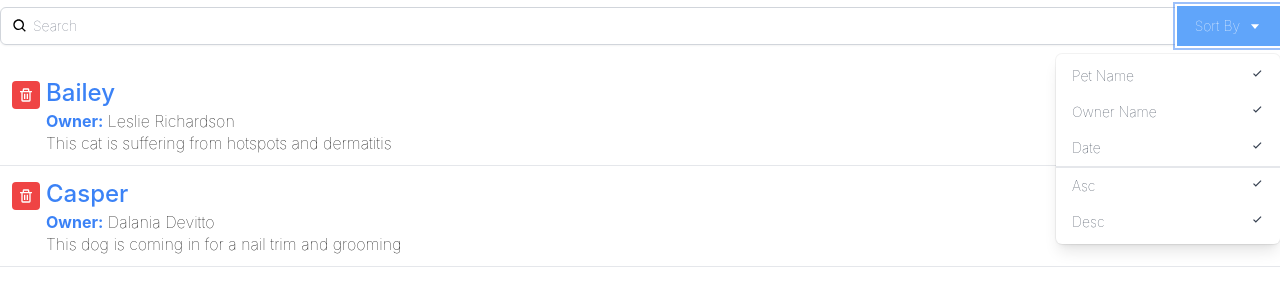
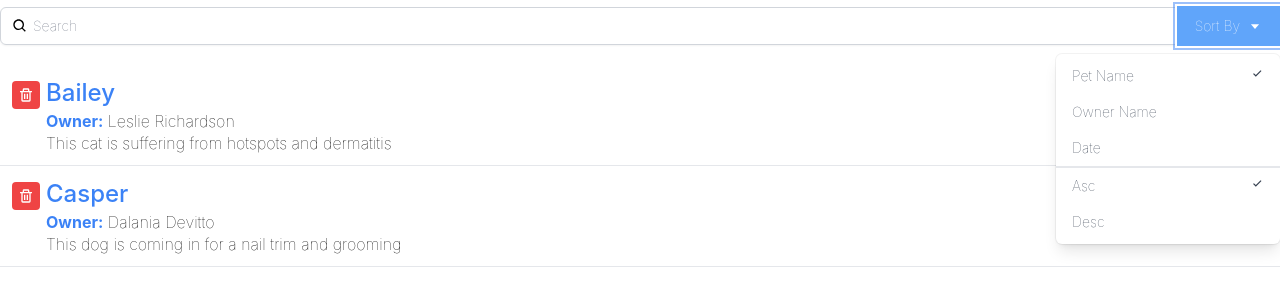
Before and after one commit to daramayo90/appointments-tailwind, a React (Create React App) app: page / in a window 1280 px wide. Both pictures are taken after a click on the button "Sort By". Shown: the part 137-418 px from the top of the page. Built offline with nearby package versions, Linux system fonts and the light colour scheme.

Commit message:
implement sortByField & sortByOrder

```diff
--- a/src/App.jsx
+++ b/src/App.jsx
@@ -7,8 +7,8 @@ import Search from "./components/Search";
 function App() {
   const [appointmentList, setAppointmentList] = useState([]);
   const [query, setQuery] = useState("");
-  const [sortBy, setSortBy] = useState("petName");
-  const [orderBy, setOrderBy] = useState("asc");
+  const [sortByField, setSortByField] = useState("petName");
+  const [sortByOrder, setSortByOrder] = useState("asc");
 
   useEffect(() => {
     fetch("./data.json")
@@ -25,17 +25,13 @@ function App() {
       item.aptNotes.toLowerCase().includes(query.toLowerCase())
     );
   }).sort((a,b) => {
-    const order = (orderBy === 'asc') ? 1 : -1;
+    const order = (sortByOrder === 'asc') ? 1 : -1;
     return (
-      a[sortBy].toLowerCase() < b[sortBy].toLowerCase()
+      a[sortByField].toLowerCase() < b[sortByField].toLowerCase()
         ? -1 * order
         : 1 * order
     )
   });
-
-  const onQueryChange = (myQuery) => {
-    setQuery(myQuery);
-  };
 
   const onDeleteAppointment = (appointmentId) => {
     const aptFilter = appointmentList.filter(appointment => appointment.id !== appointmentId);
@@ -49,7 +45,13 @@ function App() {
         Your Appointments
       </h1>
       <AddAppointment />
-      <Search query={query} onQueryChange={onQueryChange} />
+      <Search
+        query={query}
+        sortByOrder={sortByOrder}
+        sortByField={sortByField}
+        onQueryChange={myQuery => setQuery(myQuery)}
+        onSortByField={mySort => setSortByField(mySort)}
+        onSortByOrder={mySort => setSortByOrder(mySort)} />
 
       <ul className="divide-y divide-gray-200">
         {filteredAppointments.map((appointment) => {
--- a/src/components/Search.jsx
+++ b/src/components/Search.jsx
@@ -1,7 +1,7 @@
 import { useState } from "react";
 import { BiSearch, BiCaretDown, BiCheck } from "react-icons/bi";
 
-const DropDown = ({ toggle }) => {
+const DropDown = ({ toggle, sortByField, onSortByField, sortByOrder, onSortByOrder }) => {
   if (!toggle) {
     return null;
   }
@@ -10,27 +10,38 @@ const DropDown = ({ toggle }) => {
     <section className="origin-top-right absolute right-0 mt-2 w-56
       rounded-md shadow-lg bg-white ring-1 ring-black ring-opacity-5">
       <div className="py-1" role="menu" aria-orientation="vertical" aria-labelledby="options-menu">
-        <div
+
+        <div onClick={() => onSortByField('petName')}
           className="px-4 py-2 text-sm text-gray-700 hover:bg-gray-100 hover:text-gray-900 flex justify-between cursor-pointer"
-          role="menuitem">Pet Name <BiCheck /></div>
-        <div
+          role="menuitem">Pet Name {(sortByField === 'petName')  && <BiCheck />}
+        </div>
+
+        <div onClick={() => onSortByField('ownerName')}
           className="px-4 py-2 text-sm text-gray-700 hover:bg-gray-100 hover:text-gray-900 flex justify-between cursor-pointer"
-          role="menuitem">Owner Name  <BiCheck /></div>
-        <div
+          role="menuitem">Owner Name  {(sortByField === 'ownerName')  && <BiCheck />}
+        </div>
+
+        <div onClick={() => onSortByField('Date')}
           className="px-4 py-2 text-sm text-gray-700 hover:bg-gray-100 hover:text-gray-900 flex justify-between cursor-pointer"
-          role="menuitem">Date <BiCheck /></div>
-        <div
+          role="menuitem">Date {(sortByField === 'Date')  && <BiCheck />}
+        </div>
+
+        <div onClick={() => onSortByOrder('asc')}
           className="px-4 py-2 text-sm text-gray-700 hover:bg-gray-100 hover:text-gray-900 flex justify-between cursor-pointer border-gray-1 border-t-2"
-          role="menuitem">Asc <BiCheck /></div>
-        <div
+          role="menuitem">Asc {(sortByOrder === 'asc')  && <BiCheck />}
+        </div>
+
+        <div onClick={() => onSortByOrder('desc')}
           className="px-4 py-2 text-sm text-gray-700 hover:bg-gray-100 hover:text-gray-900 flex justify-between cursor-pointer"
-          role="menuitem">Desc <BiCheck /></div>
+          role="menuitem">Desc {(sortByOrder === 'desc')  && <BiCheck />}
+        </div>
+
       </div>
     </section>
   );
 };
 
-const Search = ({ query, onQueryChange }) => {
+const Search = ({ query, onQueryChange, sortByField, onSortByField, sortByOrder, onSortByOrder }) => {
   const [toggleSort, setToggleSort] = useState(false);
 
   return (
@@ -63,7 +74,13 @@ const Search = ({ query, onQueryChange }) => {
             >
               Sort By <BiCaretDown className="ml-2" />
             </button>
-            <DropDown toggle={toggleSort} />
+            <DropDown
+              toggle={toggleSort}
+              sortByOrder={sortByOrder}
+              sortByField={sortByField}
+              onSortByField={mySort => onSortByField(mySort)}
+              onSortByOrder={mySort => onSortByOrder(mySort)}
+            />
           </div>
         </div>
       </div>
```
